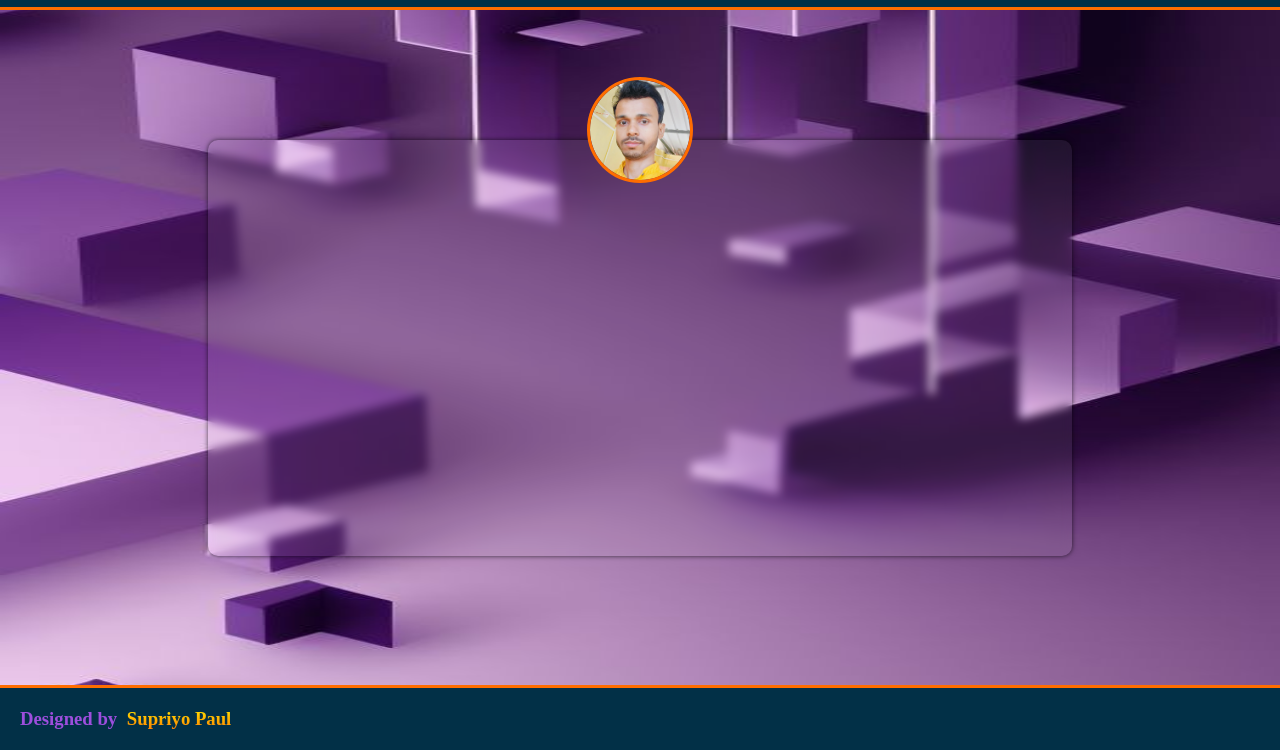
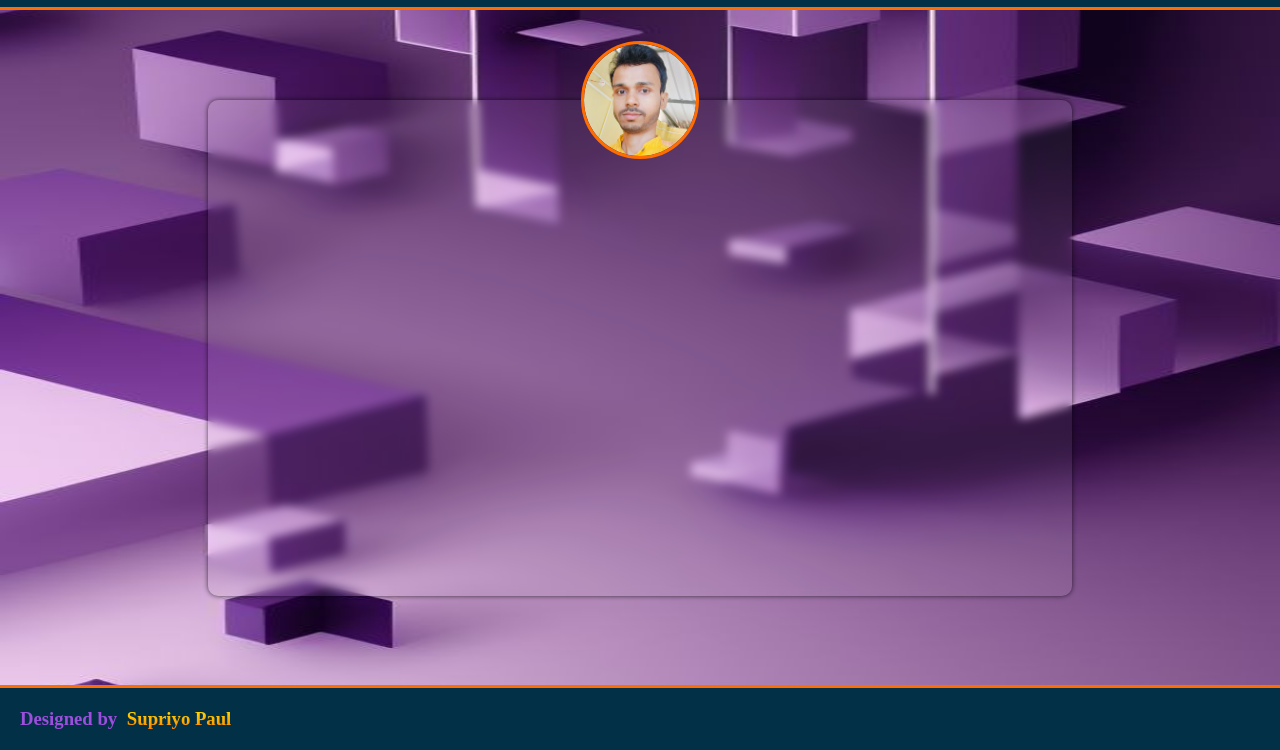
Before and after one commit to SupriyoPaul9/SupriyoPaul9.github.io, a plain HTML site: page index.html in a window 1280 px wide. Shown: the part 50-800 px from the top of the page. Drawn offline with Linux system fonts and the light colour scheme; a web font is replaced by a local one.

Commit message:
update style.css

```diff
--- a/style.css
+++ b/style.css
@@ -59,7 +59,7 @@ footer {
   padding: 2em;
   border-radius: 10px;
   box-shadow: 0px 0px 5px #000000aa;
-  min-height: 40vh;
+  min-height: 50vh;
   width: 60vw;
   display: flex;
   flex-direction: column;
@@ -72,11 +72,11 @@ footer {
 }
 .logo {
   position: absolute;
-  width: 100px;
-  height: 100px;
-  border-radius: 50px;
+  width: 14vh;
+  height: 14vh;
+  border-radius: 7vh;
   z-index: 2;
-  top: -60px;
+  top: -7vh;
   background: url(logo.png);
   background-size: 100% 100%;
   outline: 3px solid #ff6d00ff;
```
